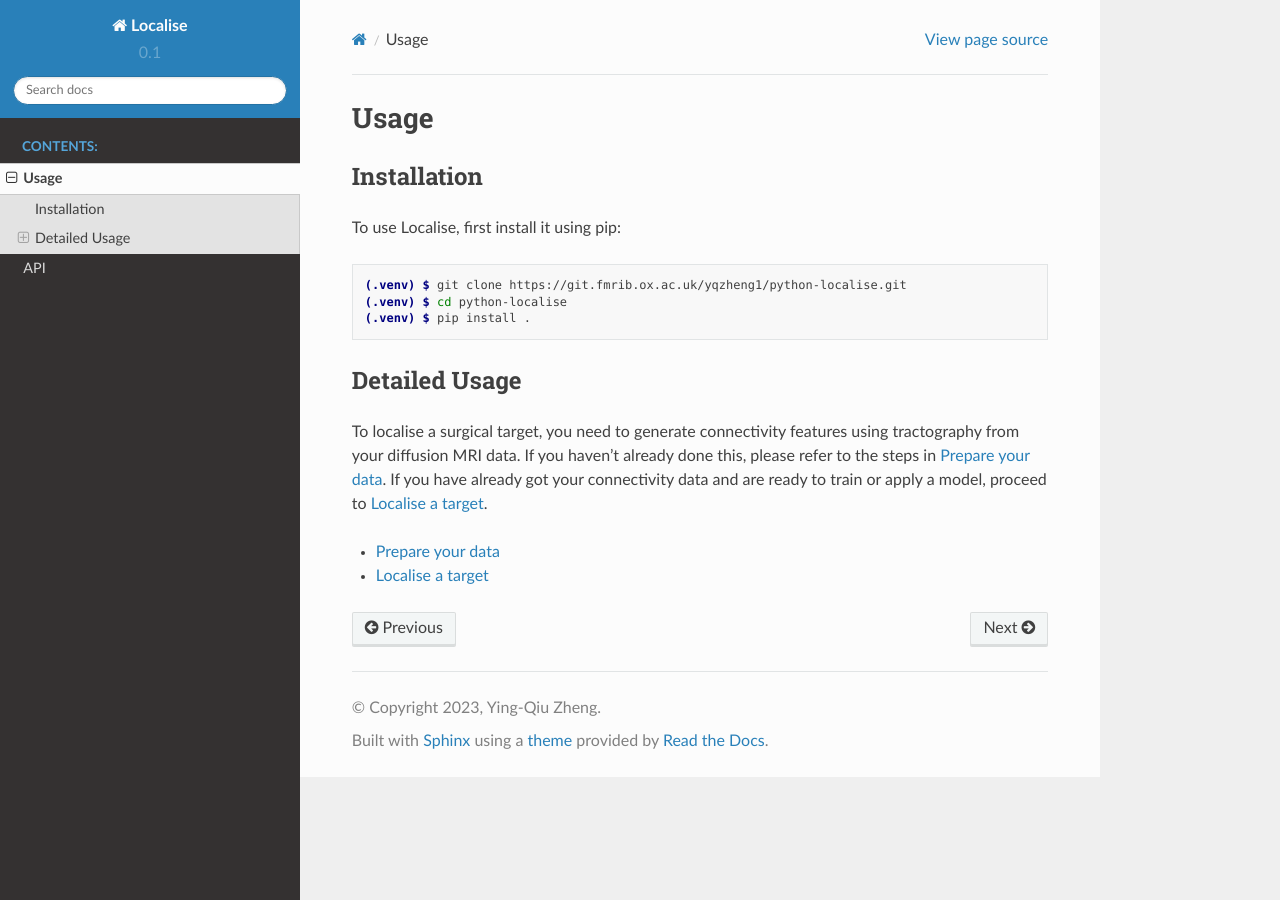
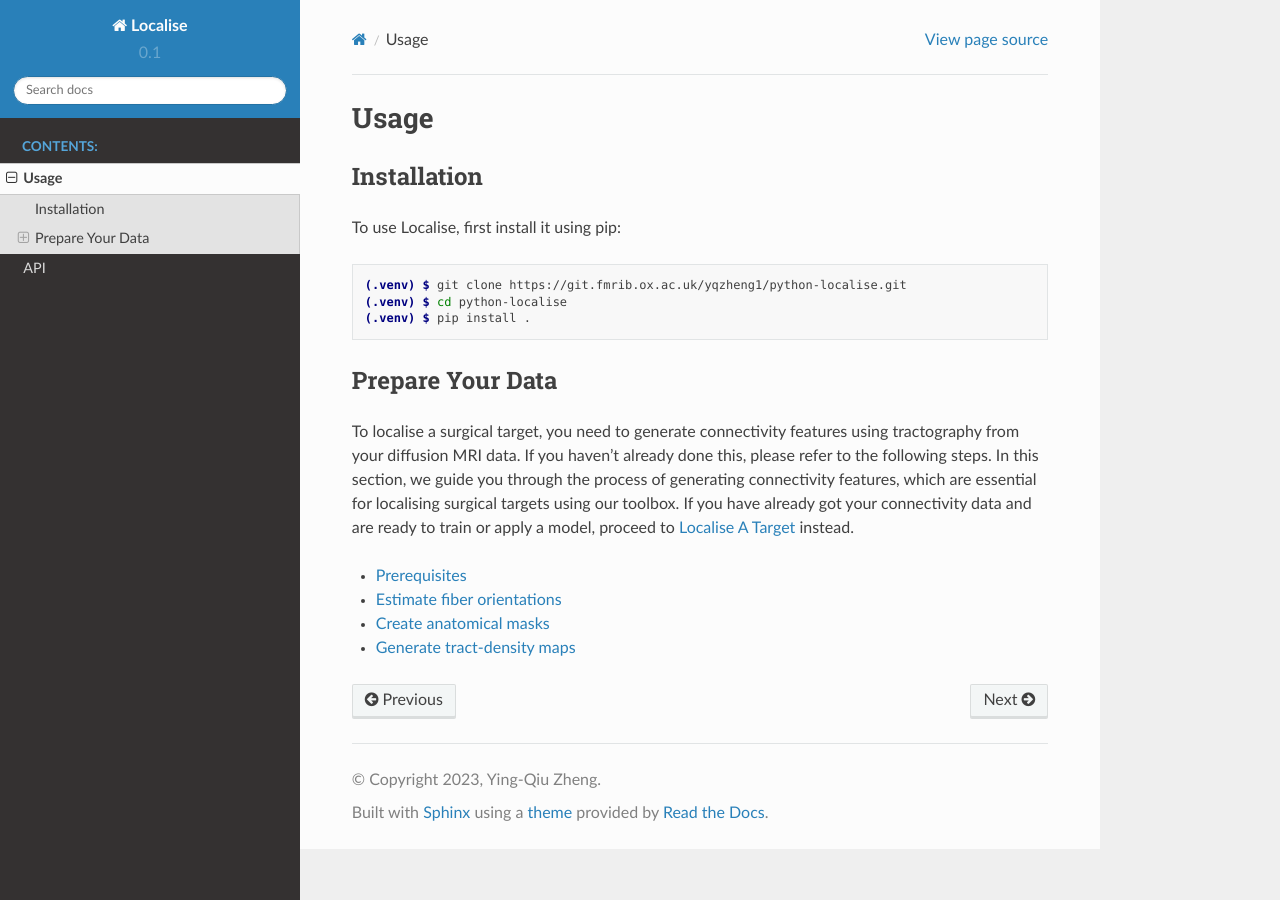
Before and after one commit to yingqiuz/localise, a Sphinx documentation site: the page built from docs/source/sections/usage.rst, in a window 1280 px wide. Built offline with Sphinx 7.4.7 and the Read the Docs theme 2.0.0, drawn with Linux system fonts in a browser that asks for light colours.

Commit message:
rearrange docs structure

```diff
--- /dev/null
+++ b/docs/source/sections/prepare/create_tracts.rst
@@ -0,0 +1,6 @@
+.. _tract:
+
+Generate tract-density maps
+===========================
+
+To create tract-density maps (connectivity features), you can run the following command
--- a/docs/source/sections/usage.rst
+++ b/docs/source/sections/usage.rst
@@ -16,16 +16,20 @@ To use Localise, first install it using pip:
    (.venv) $ cd python-localise
    (.venv) $ pip install .
 
-Detailed Usage
--------------------
+Prepare Your Data
+-----------------
 To localise a surgical target, you need to generate connectivity features using tractography
 from your diffusion MRI data.
-If you haven't already done this, please refer to the steps in :ref:`Prepare your data <prepare>`.
+If you haven't already done this, please refer to the following steps.
+In this section, we guide you through the process of generating connectivity features,
+which are essential for localising surgical targets using our toolbox.
 If you have already got your connectivity data and are ready to train or apply a model,
-proceed to :ref:`Localise a target <localise>`.
+proceed to :ref:`Localise A Target <localise>` instead.
 
 .. toctree::
    :maxdepth: 1
 
-   usage_details/prepare.rst
-   usage_details/localise.rst
+   prepare/prerequisites.rst
+   prepare/estimate.rst
+   prepare/create_masks.rst
+   prepare/create_tracts.rst
```
Also changed, not shown: docs/source/sections/prepare/create_masks.rst (added, +52 -0 lines), docs/source/sections/prepare/estimate.rst (added, +39 -0 lines), docs/source/sections/prepare/prerequisites.rst (added, +115 -0 lines).
